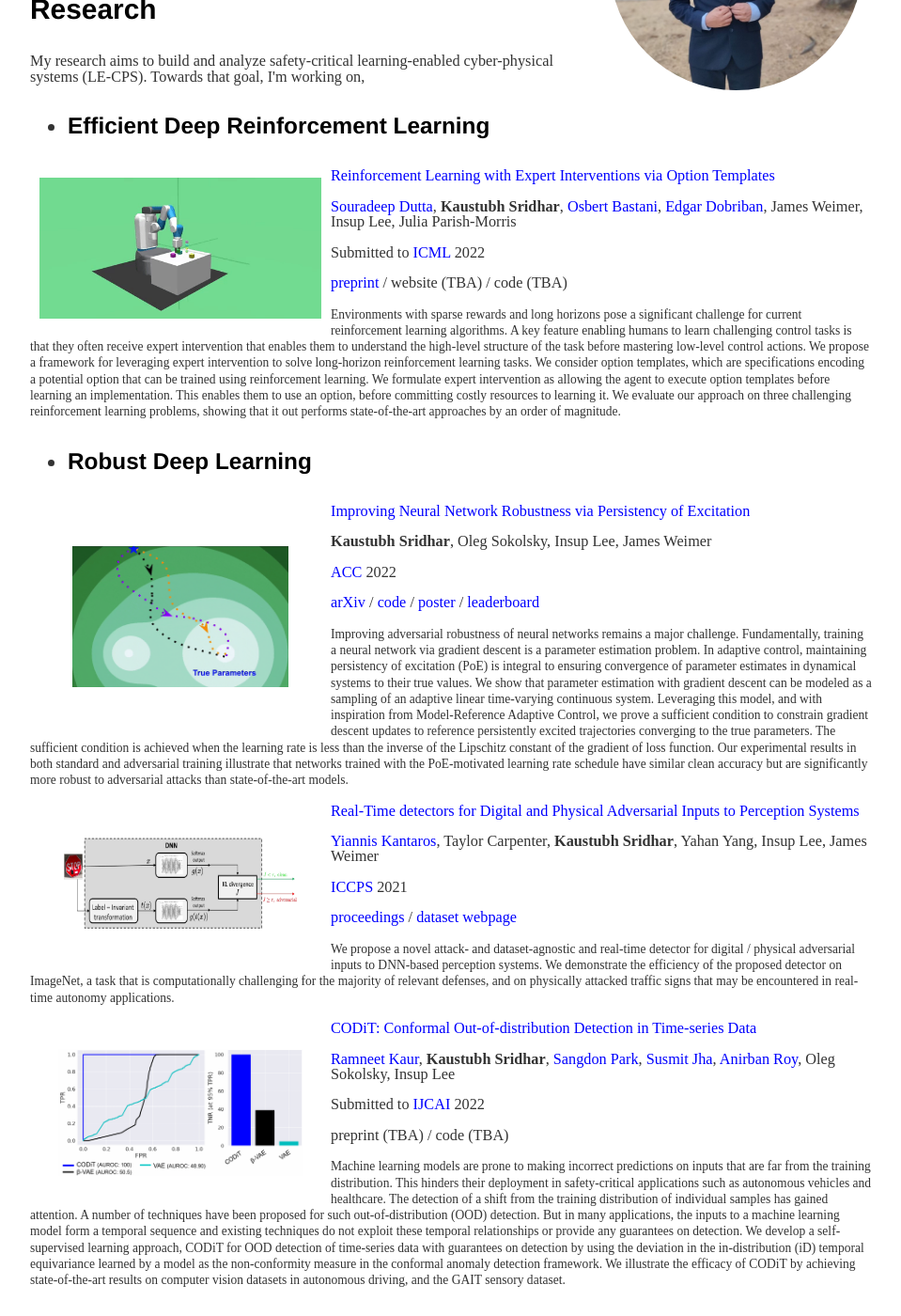
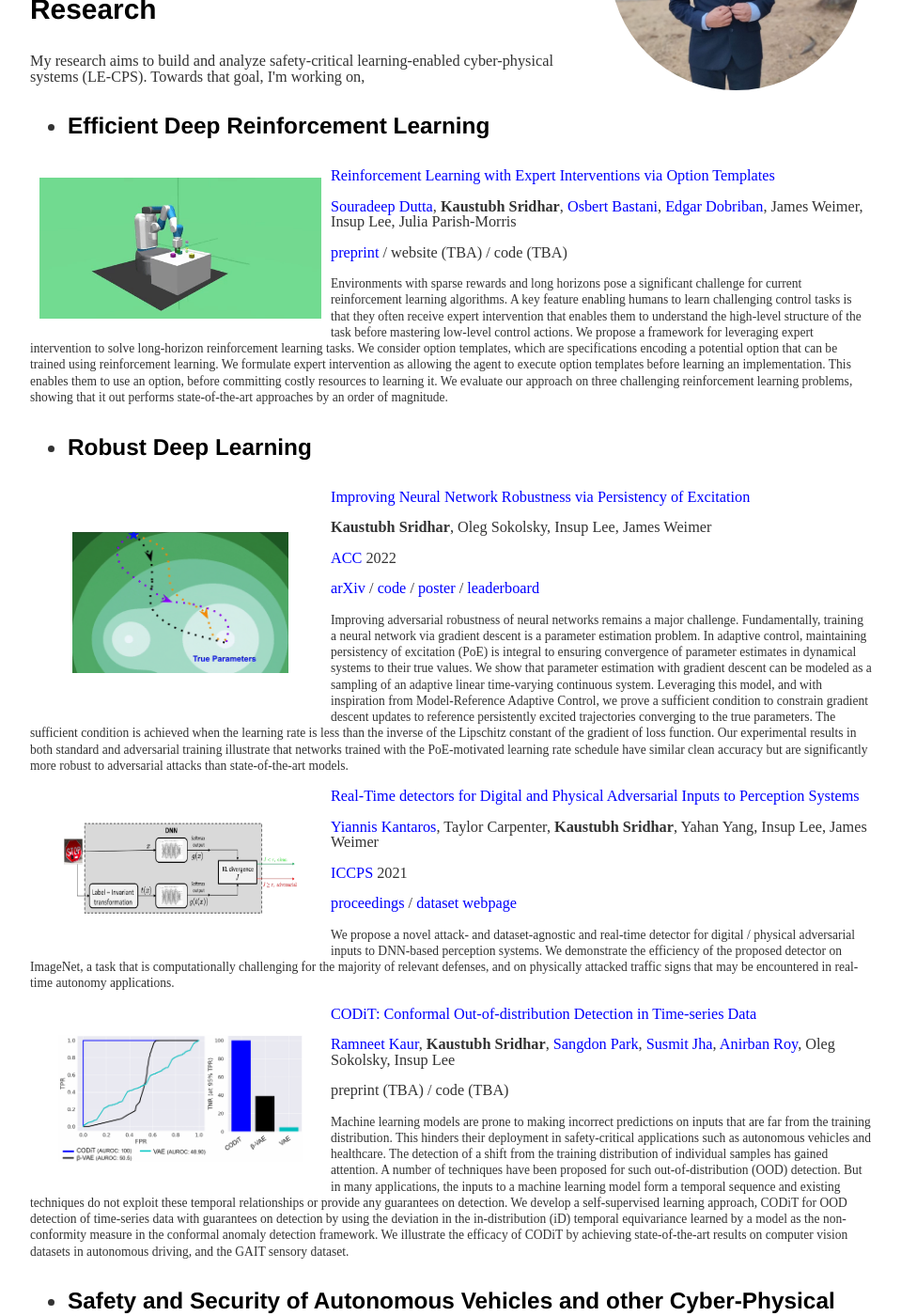
Before and after one commit to kaustubhsridhar/kaustubhsridhar_old.github.io, a Jekyll site: the page built from index.html, in a window 1280 px wide and 1400 px high, scrolled down 355 px. Shown: the whole window at 94% size, without its empty margins (160-1119 px from the left). Built offline with Jekyll 4.4.1, drawn with Linux system fonts in a browser that asks for light colours.

Commit message:
Update index.html

```diff
--- a/index.html
+++ b/index.html
@@ -25,7 +25,7 @@ title: Welcome To My Homepage
 	<img src="/images/fetch_4blocks.gif" alt="craft_fetch" align="left" style="width:300px; height:150px; padding: 10px;" class="img_rect">
 	<p><a id="OptionTemplates"><a href="https://drive.google.com/file/d/1Np63tQhE0ao9lHFkUMg9qrRRt6IkTJFA/view?usp=sharing">Reinforcement Learning with Expert Interventions via Option Templates</a></a></p>
 	<p><a href="https://sites.google.com/site/duttasouradeep39/">Souradeep Dutta</a>, <b>Kaustubh Sridhar</b>, <a href="https://obastani.github.io/">Osbert Bastani</a>, <a href="https://statistics.wharton.upenn.edu/profile/dobriban/">Edgar Dobriban</a>, James Weimer, Insup Lee, Julia Parish-Morris</p>
-	<p>Submitted to <a href="https://icml.cc/">ICML</a> 2022</p>
+	<!--<p>Submitted to <a href="https://icml.cc/">ICML</a> 2022</p>-->
 	<p><a href="https://drive.google.com/file/d/1Np63tQhE0ao9lHFkUMg9qrRRt6IkTJFA/view?usp=sharing">preprint</a> / website (TBA) / code (TBA) </p>
 	<p><small>Environments with sparse rewards and long horizons pose a significant challenge for current reinforcement learning algorithms. A key feature enabling humans to learn challenging control tasks is that they often receive expert intervention that enables them to understand the high-level structure of the task before mastering low-level control actions. We propose a framework for leveraging expert intervention to solve long-horizon reinforcement learning tasks. We consider option templates, which are specifications encoding a potential option that can be trained using reinforcement learning. We formulate expert intervention as allowing the agent to execute option templates before learning an implementation. This enables them to use an option, before committing costly resources to learning it. We evaluate our approach on three challenging reinforcement learning problems, showing that it out performs state-of-the-art approaches by an order of magnitude.
 		</small></p>
@@ -54,7 +54,7 @@ title: Welcome To My Homepage
 	<img src="/images/codit.png" alt="codit" align="left" style="width:260px; height:135px; padding: 30px;" class="img_rect">
 	<p><a id="CODiT"><a href="">CODiT: Conformal Out-of-distribution Detection in Time-series Data</a></a></p>
 	<p><a href="https://scholar.google.com/citations?user=tMfMh_wAAAAJ&hl=en">Ramneet Kaur</a>, <b>Kaustubh Sridhar</b>, <a href="https://sangdon.github.io/">Sangdon Park</a>, <a href="https://susmitjha.github.io/">Susmit Jha</a>, <a href="https://scholar.google.com/citations?user=N9eSuR4AAAAJ&hl=en">Anirban Roy</a>, Oleg Sokolsky, Insup Lee</p>
-	<p>Submitted to <a href="https://www.ijcai.org/">IJCAI</a> 2022</p>
+	<!--<p>Submitted to <a href="https://www.ijcai.org/">IJCAI</a> 2022</p>-->
 	<p>preprint (TBA) / code (TBA)</p>
 	<p><small>Machine learning models are prone to making incorrect predictions on inputs that are far from the training distribution. This hinders their deployment in safety-critical applications such as autonomous vehicles and healthcare. The detection of a shift from the training distribution of individual samples has gained attention. A number of techniques have been proposed for such out-of-distribution (OOD) detection. But in many applications, the inputs to a machine learning model form a temporal sequence and existing techniques do not exploit these temporal relationships or provide any guarantees on detection. We develop a self-supervised learning approach, CODiT for OOD detection of time-series data with guarantees on detection by using the deviation in the in-distribution (iD) temporal equivariance learned by a model as the non-conformity measure in the conformal anomaly detection framework. We illustrate the efficacy of CODiT by achieving state-of-the-art results on computer vision datasets in autonomous driving, and the GAIT sensory dataset.
 		</small></p>
@@ -70,7 +70,7 @@ title: Welcome To My Homepage
 	<p><small>We propose a real-time model-predictive recovery method against sensor attacks that can safely and smoothly recover a CPS before its recovery deadline and maintain it in a target state set once driven into it. A time oracle computes the recovery deadline dynamically at run time by leveraging reachability-based techniques. The recovery control operates in real-time on non-linear systems with Taylor model flowpipe approximations and utilizes uncompromised sensors to eliminate uncertainties. Our approach produces the most-accurate recovery with minimal computational overhead in a variety of compromised non-linear systems.
 		</small></p>-->
 
-	<br>
+	<!--<br>-->
 	<img src="/images/framework_wide.png" alt="framework" align="left" style="width:300px; height:150px; padding: 10px;" class="img_rect">
 	<p><a id="Checkpointing"><a href="https://drive.google.com/file/d/1s9rYpJYRZ7UUR3u5IDfulorgpkcPfmll/view">A Framework for Checkpointing and Recovery of Hierarchical Cyber-Physical Systems</a></a></p>
 	<p><b>Kaustubh Sridhar</b>, <a href="https://www.seas.upenn.edu/~rivanov/">Radoslav Ivanov</a>, Marcio Juliato*, Manoj Sastry*, Vuk Lesi*, Lily Yang*, James Weimer, Oleg Sokolsky, Insup Lee</p>
```
